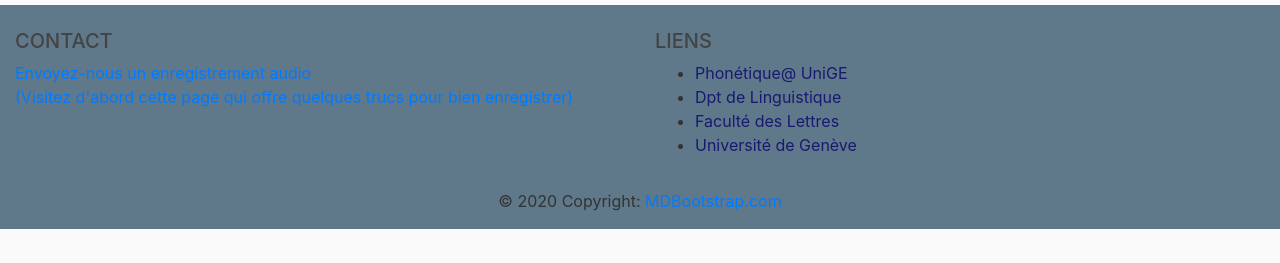
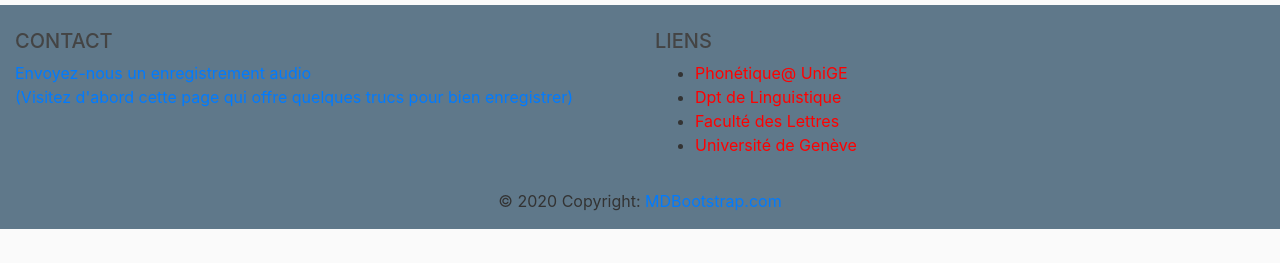
Before and after one commit to ConstiDami/ProjetPetitPrince, a Flask app: page /carte in a window 1280 px wide. Shown: the part 537-800 px from the top of the page. Run offline with Flask 2, Linux system fonts and the light colour scheme; some libraries are stand-ins or nearby versions.

Commit message:
stylesheets

```diff
--- a/Prince2020/static/main.css
+++ b/Prince2020/static/stylesheets/main.css
@@ -7,9 +7,7 @@ body {
 h1, h2, h3, h4, h5, h6 {
   color: #444444;
 }
-#prince {
-  width: 50%;
-}
+
 .column {
   float: left;
   width: 33.33%;
@@ -50,5 +48,5 @@ h1, h2, h3, h4, h5, h6 {
 
 /*liens*/
 .text-my-own-color {
-  color: midnightblue !important; // Define your own color in your CSS
+  color: red !important; // Define your own color in your CSS
 }
--- a/Prince2020/templates/home.html
+++ b/Prince2020/templates/home.html
@@ -1,7 +1,7 @@
 {% extends "layout.html" %}
 {% block content %}
   <h1>Petit Prince</h1>
-  <img id= "prince" src="https://cdn.radiofrance.fr/s3/cruiser-production/2019/11/22a536e5-08c0-4a31-bf36-e897521ce010/838_petit_prince.jpg" alt="petit_prince">
+  <img id= "prince" style="width:80%; height:auto" src="https://cdn.radiofrance.fr/s3/cruiser-production/2019/11/22a536e5-08c0-4a31-bf36-e897521ce010/838_petit_prince.jpg" alt="petit_prince">
   <div>“On ne voit bien qu'avec le cœur”<br>
 
 Antoine de Saint-Exupéry <br>
--- a/Prince2020/templates/layout.html
+++ b/Prince2020/templates/layout.html
@@ -4,7 +4,7 @@
     <meta charset="utf-8">
     <meta name="viewport" content="width=device-width, initial-scale=1, shrink-to-fit=no">
     <link rel="stylesheet" href="https://stackpath.bootstrapcdn.com/bootstrap/4.4.1/css/bootstrap.min.css" integrity="sha384-Vkoo8x4CGsO3+Hhxv8T/Q5PaXtkKtu6ug5TOeNV6gBiFeWPGFN9MuhOf23Q9Ifjh" crossorigin="anonymous">
-    <link rel="stylesheet" type="text/css" href="{{ url_for('static', filename='main.css') }}">
+    <link rel="stylesheet" type="text/css" href="{{ url_for('static', filename='stylesheets/main.css') }}">
     {% if title %}
       <title>Petit Prince - {{title}}</title>
     {% else %}
```
